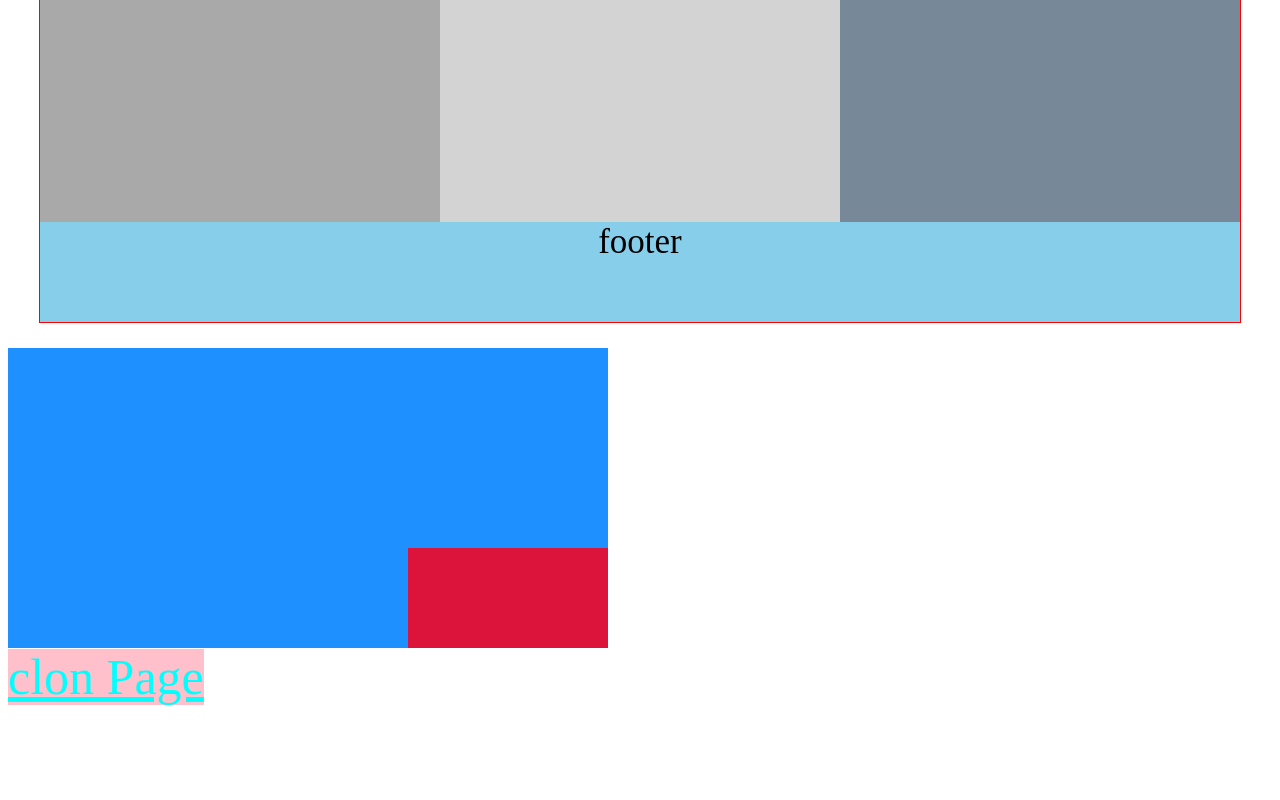
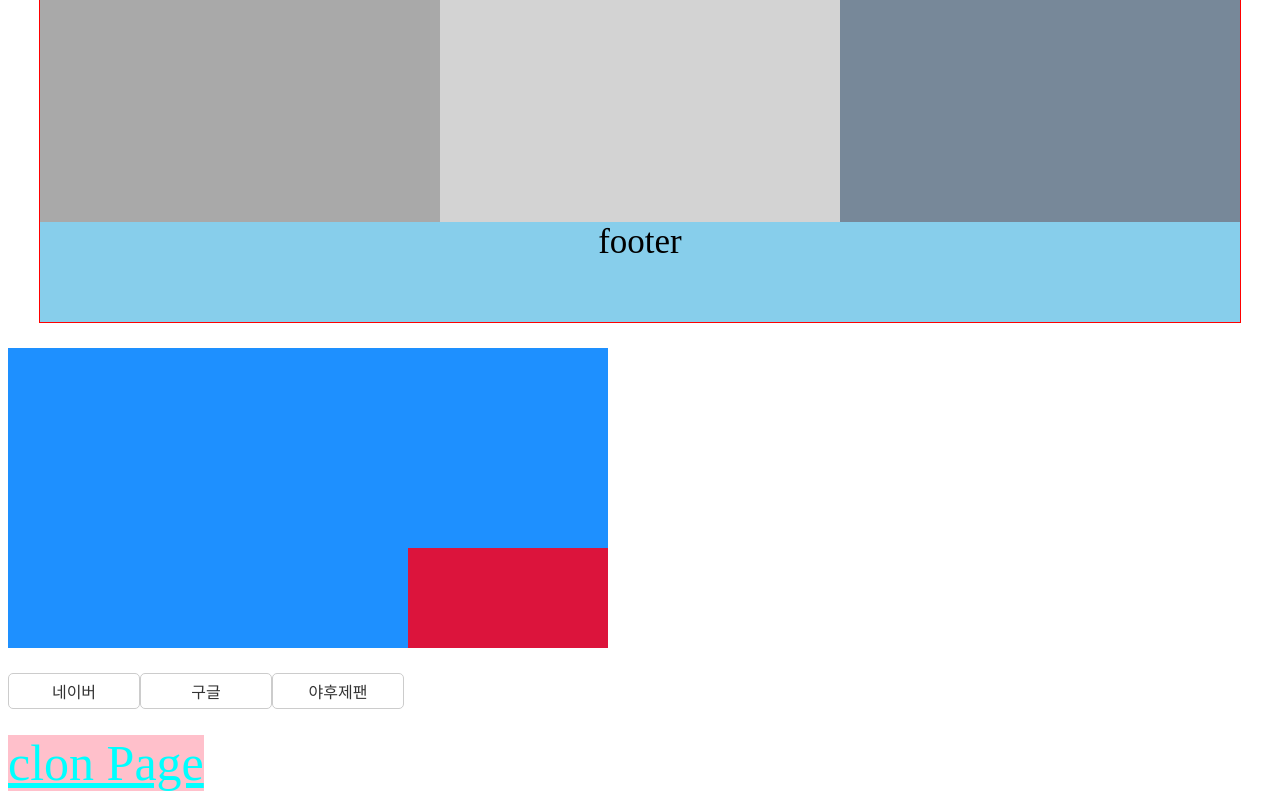
Before and after one commit to mogiMoon/test, a Nuxt app: page /next in a window 1280 px wide. Shown: the part 1479-2279 px from the top of the page. Before the commit the page ends 2193 px from the top, so only its background shows below. Built offline with nearby package versions, Linux system fonts and the light colour scheme.

Commit message:
20240131start

```diff
--- a/css_style/style.css
+++ b/css_style/style.css
@@ -318,5 +318,20 @@ footer {
   position: absolute;
   right:0;
   bottom: 0;
-
 }
+.buttonhover {
+  color: #333;
+  margin: 25px 0;
+  text-decoration: none;
+  border: 1px solid #ccc;
+  display: inline-block;
+  padding: 5px;
+  width: 120px;
+  border-radius: 5px;
+  text-align: center;
+  transition: 0.5s;
+}
+.buttonhover:hover {
+  color: #fff;
+  background-color: #000;
+}
--- a/pages/next.vue
+++ b/pages/next.vue
@@ -51,7 +51,12 @@
     <div class="positionp">
       <div class="positions"></div>
     </div>
-    <a href="/clonsite" class="head">clon Page</a>
+    <a href="http://www.naver.com" class="buttonhover">네이버</a>
+    <a href="http://www.google.com" class="buttonhover">구글</a>
+    <a href="http://www.yahoo.jp" class="buttonhover">야후제팬</a>
+    <div>
+      <a href="/clonsite" class="head">clon Page</a>
+    </div>
   </div>
 </template>
 
```
